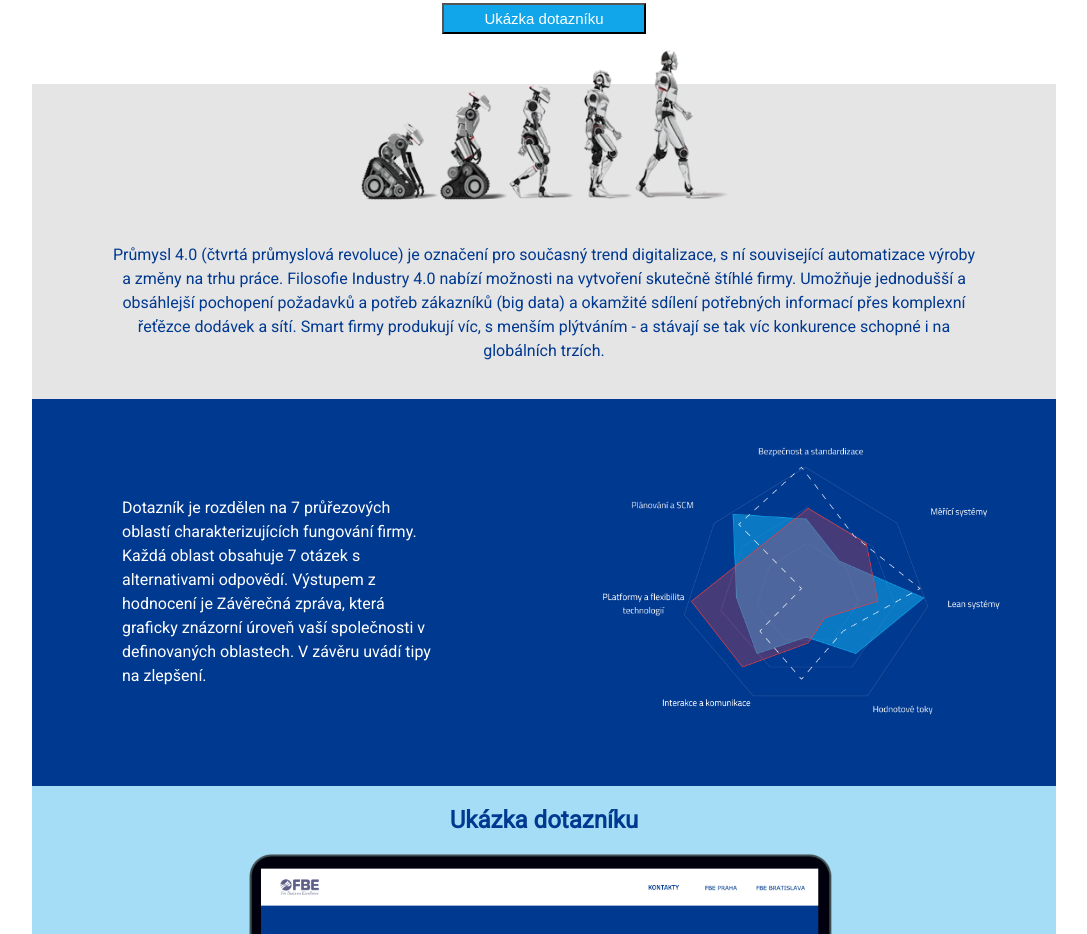
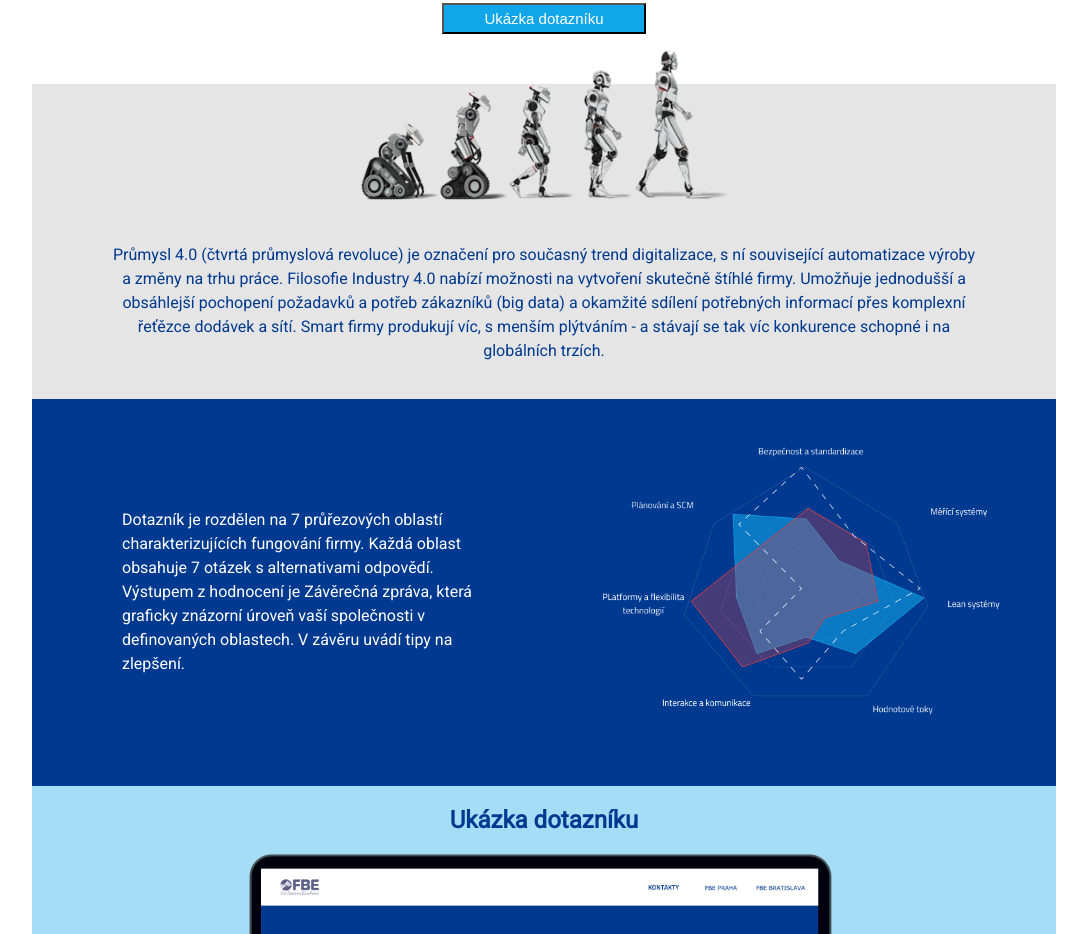
Before and after one commit to TerezaPudilova/o-projektu, a plain HTML site: page homepage.html in a window 1280 px wide. Shown: the part 288-1222 px from the top of the page, without its empty margins (96-1183 px from the left). Drawn offline with Linux system fonts and the light colour scheme.

Commit message:
Další úprava stylů

```diff
--- a/homepagestyles.css
+++ b/homepagestyles.css
@@ -147,7 +147,7 @@ h2 {
 .popisDotaznik {
   margin: auto;
   margin-left: 20px;
-  margin-right: 20px;
+  margin-right: 10px;
   padding-left: 70px;
   padding-top: 30px;
   padding-bottom: 30px;
@@ -157,7 +157,7 @@ h2 {
   color: white;
   font-size: 16px;
   line-height: 1.5em;
-  width: 70%;
+  width: 80%;
 }
 
 .notebook {
```
